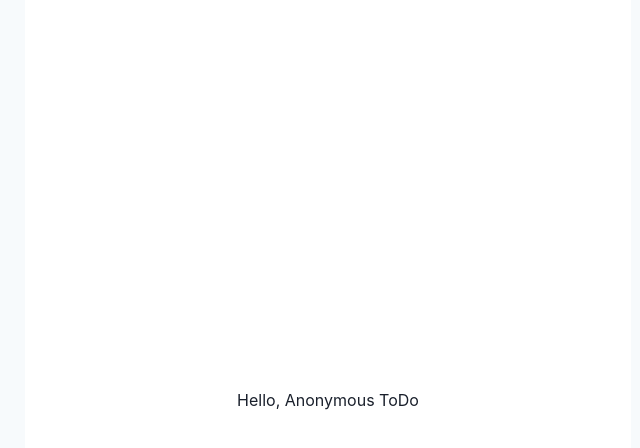
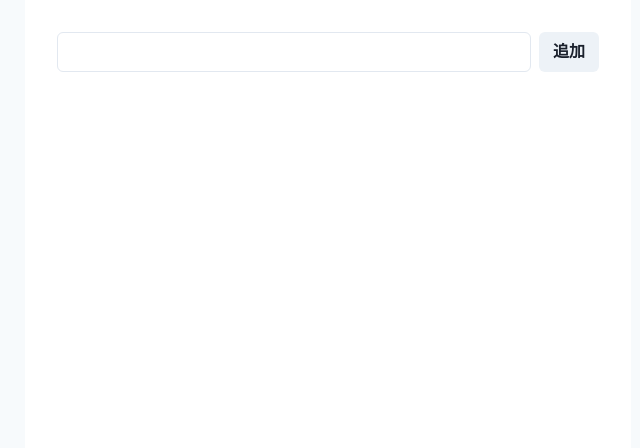
Before and after one commit to yicru/anonymous-todo, a Next.js app in the folder frontend/: page / in a window 1280 px wide. Shown: the top 448 px of the page, without its empty margins (312-952 px from the left). Built offline with nearby package versions, Linux system fonts and the light colour scheme.

Commit message:
update: IndexPage

```diff
--- a/frontend/src/pages/index.tsx
+++ b/frontend/src/pages/index.tsx
@@ -1,9 +1,38 @@
-import { Center, Text } from '@chakra-ui/react'
+import {
+  Box,
+  Button,
+  HStack,
+  Input,
+  ListItem,
+  UnorderedList,
+} from '@chakra-ui/react'
+import { FormEvent, useState } from 'react'
 
 export default function IndexPage() {
+  const [todos, setTodos] = useState<string[]>([])
+  const [value, setValue] = useState('')
+
+  const onSubmit = (event: FormEvent) => {
+    event.preventDefault()
+    setTodos([...todos, value])
+    setValue('')
+  }
+
   return (
-    <Center h={'100vh'}>
-      <Text>Hello, Anonymous ToDo</Text>
-    </Center>
+    <Box py={8} px={4}>
+      <HStack as={'form'} onSubmit={onSubmit}>
+        <Input
+          isRequired
+          value={value}
+          onChange={(e) => setValue(e.target.value)}
+        />
+        <Button type={'submit'}>追加</Button>
+      </HStack>
+      <UnorderedList mt={4}>
+        {todos.map((todo) => (
+          <ListItem key={todo}>{todo}</ListItem>
+        ))}
+      </UnorderedList>
+    </Box>
   )
 }
```
